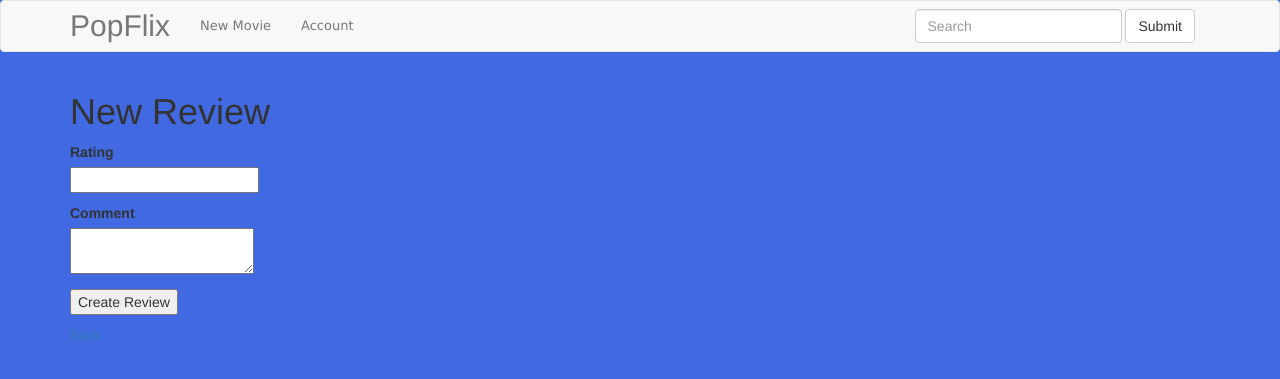
After one commit to JohnWPark/popflix, a Rails app: page /reviews/new in a window 1280 px wide. The commit adds this page. Shown: the top 379 px of the page. Run offline with Rails 7, Linux system fonts and the light colour scheme; the visitor is signed in with stand-in values (Sample User, id 1); style sheets or scripts are compiled from the project's sources; parts of the project's set-up code (start-up, migrations or seed data) failed here and were passed over; some libraries are stand-ins or nearby versions.

Commit message:
Review scaffold

```diff
--- /dev/null
+++ b/pop_flix/app/assets/javascripts/reviews.coffee
@@ -0,0 +1,3 @@
+# Place all the behaviors and hooks related to the matching controller here.
+# All this logic will automatically be available in application.js.
+# You can use CoffeeScript in this file: http://coffeescript.org/
--- a/pop_flix/app/assets/stylesheets/application.css.scss
+++ b/pop_flix/app/assets/stylesheets/application.css.scss
@@ -21,6 +21,10 @@ body {
   background: #4169E1;
 }
 
+.navbar-brand {
+  font-size: 30px;
+}
+
 .review_title {
   margin: 0 0 20px 0;
 }
--- /dev/null
+++ b/pop_flix/app/assets/stylesheets/reviews.scss
@@ -0,0 +1,3 @@
+// Place all the styles related to the Reviews controller here.
+// They will automatically be included in application.css.
+// You can use Sass (SCSS) here: http://sass-lang.com/
--- /dev/null
+++ b/pop_flix/app/assets/stylesheets/scaffolds.scss
@@ -0,0 +1,73 @@
+body {
+  background-color: #fff;
+  color: #333;
+  font-family: verdana, arial, helvetica, sans-serif;
+  font-size: 13px;
+  line-height: 18px;
+}
+
+p, ol, ul, td {
+  font-family: verdana, arial, helvetica, sans-serif;
+  font-size: 13px;
+  line-height: 18px;
+}
+
+pre {
+  background-color: #eee;
+  padding: 10px;
+  font-size: 11px;
+}
+
+a {
+  color: #000;
+
+  &:visited {
+    color: #666;
+  }
+
+  &:hover {
+    color: #fff;
+    background-color: #000;
+  }
+}
+
+div {
+  &.field, &.actions {
+    margin-bottom: 10px;
+  }
+}
+
+#notice {
+  color: green;
+}
+
+.field_with_errors {
+  padding: 2px;
+  background-color: red;
+  display: table;
+}
+
+#error_explanation {
+  width: 450px;
+  border: 2px solid red;
+  padding: 7px;
+  padding-bottom: 0;
+  margin-bottom: 20px;
+  background-color: #f0f0f0;
+
+  h2 {
+    text-align: left;
+    font-weight: bold;
+    padding: 5px 5px 5px 15px;
+    font-size: 12px;
+    margin: -7px;
+    margin-bottom: 0px;
+    background-color: #c00;
+    color: #fff;
+  }
+
+  ul li {
+    font-size: 12px;
+    list-style: square;
+  }
+}
--- /dev/null
+++ b/pop_flix/app/controllers/reviews_controller.rb
@@ -0,0 +1,76 @@
+class ReviewsController < ApplicationController
+  before_action :set_review, only: [:show, :edit, :update, :destroy]
+  before_action :authenticate_user!
+
+  # GET /reviews
+  # GET /reviews.json
+  def index
+    @reviews = Review.all
+  end
+
+  # GET /reviews/1
+  # GET /reviews/1.json
+  def show
+  end
+
+  # GET /reviews/new
+  def new
+    @review = Review.new
+  end
+
+  # GET /reviews/1/edit
+  def edit
+  end
+
+  # POST /reviews
+  # POST /reviews.json
+  def create
+    @review = Review.new(review_params)
+    @review.user_id = current_user.id
+
+    respond_to do |format|
+      if @review.save
+        format.html { redirect_to @review, notice: 'Review was successfully created.' }
+        format.json { render :show, status: :created, location: @review }
+      else
+        format.html { render :new }
+        format.json { render json: @review.errors, status: :unprocessable_entity }
+      end
+    end
+  end
+
+  # PATCH/PUT /reviews/1
+  # PATCH/PUT /reviews/1.json
+  def update
+    respond_to do |format|
+      if @review.update(review_params)
+        format.html { redirect_to @review, notice: 'Review was successfully updated.' }
+        format.json { render :show, status: :ok, location: @review }
+      else
+        format.html { render :edit }
+        format.json { render json: @review.errors, status: :unprocessable_entity }
+      end
+    end
+  end
+
+  # DELETE /reviews/1
+  # DELETE /reviews/1.json
+  def destroy
+    @review.destroy
+    respond_to do |format|
+      format.html { redirect_to reviews_url, notice: 'Review was successfully destroyed.' }
+      format.json { head :no_content }
+    end
+  end
+
+  private
+    # Use callbacks to share common setup or constraints between actions.
+    def set_review
+      @review = Review.find(params[:id])
+    end
+
+    # Never trust parameters from the scary internet, only allow the white list through.
+    def review_params
+      params.require(:review).permit(:rating, :comment)
+    end
+end
--- /dev/null
+++ b/pop_flix/app/helpers/reviews_helper.rb
@@ -0,0 +1,2 @@
+module ReviewsHelper
+end
--- /dev/null
+++ b/pop_flix/app/models/review.rb
@@ -0,0 +1,3 @@
+class Review < ActiveRecord::Base
+  belongs_to :user
+end
--- a/pop_flix/app/models/user.rb
+++ b/pop_flix/app/models/user.rb
@@ -4,4 +4,5 @@ class User < ActiveRecord::Base
   devise :database_authenticatable, :registerable,
          :recoverable, :rememberable, :trackable, :validatable
   has_many :movies
+  has_many :reviews, dependent: :destroy
 end
--- /dev/null
+++ b/pop_flix/app/views/reviews/_form.html.erb
@@ -0,0 +1,25 @@
+<%= form_for(@review) do |f| %>
+  <% if @review.errors.any? %>
+    <div id="error_explanation">
+      <h2><%= pluralize(@review.errors.count, "error") %> prohibited this review from being saved:</h2>
+
+      <ul>
+      <% @review.errors.full_messages.each do |message| %>
+        <li><%= message %></li>
+      <% end %>
+      </ul>
+    </div>
+  <% end %>
+
+  <div class="field">
+    <%= f.label :rating %><br>
+    <%= f.number_field :rating %>
+  </div>
+  <div class="field">
+    <%= f.label :comment %><br>
+    <%= f.text_area :comment %>
+  </div>
+  <div class="actions">
+    <%= f.submit %>
+  </div>
+<% end %>
--- /dev/null
+++ b/pop_flix/app/views/reviews/edit.html.erb
@@ -0,0 +1,6 @@
+<h1>Editing Review</h1>
+
+<%= render 'form' %>
+
+<%= link_to 'Show', @review %> |
+<%= link_to 'Back', reviews_path %>
--- /dev/null
+++ b/pop_flix/app/views/reviews/new.html.erb
@@ -0,0 +1,5 @@
+<h1>New Review</h1>
+
+<%= render 'form' %>
+
+<%= link_to 'Back', reviews_path %>
--- a/pop_flix/config/routes.rb
+++ b/pop_flix/config/routes.rb
@@ -1,4 +1,5 @@
 Rails.application.routes.draw do
+  resources :reviews
   devise_for :users
   resources :movies
   root 'movies#index'
--- /dev/null
+++ b/pop_flix/db/migrate/20160408012758_add_user_id_to_reviews.rb
@@ -0,0 +1,5 @@
+class AddUserIdToReviews < ActiveRecord::Migration
+  def change
+    add_column :reviews, :user_id, :integer
+  end
+end
```
Also changed, not shown: pop_flix/db/migrate/20160408011940_create_reviews.rb (added, +10 -0 lines), pop_flix/test/controllers/reviews_controller_test.rb (added, +49 -0 lines), pop_flix/test/fixtures/reviews.yml (added, +9 -0 lines), pop_flix/test/models/review_test.rb (added, +7 -0 lines), pop_flix/db/schema.rb.
